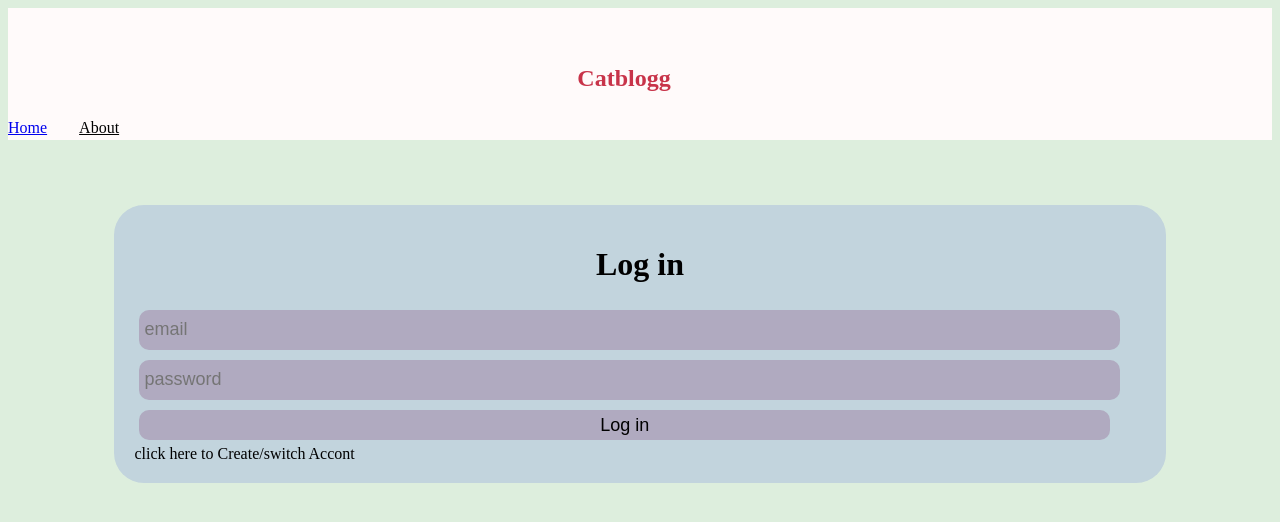
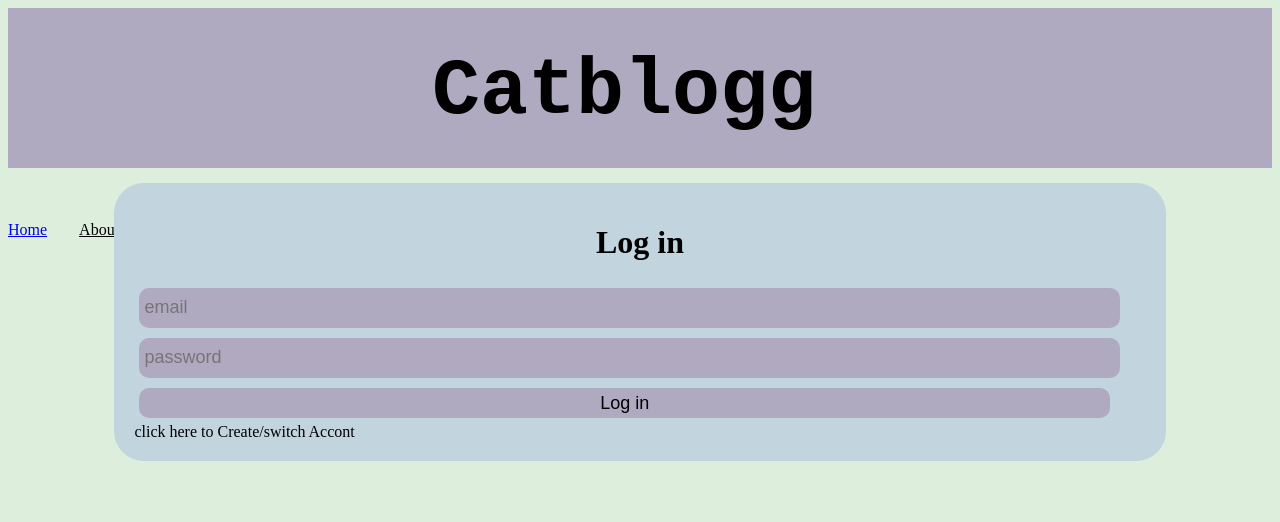
Before and after one commit to Codercat314/facebookLightFrontend, a Vue app: page /about in a window 1280 px wide. Shown: the top 522 px of the page. Built offline with nearby package versions, Linux system fonts and the light colour scheme.

Commit message:
updated app.vue header css

```diff
--- a/src/App.vue
+++ b/src/App.vue
@@ -18,9 +18,9 @@ import { RouterLink, RouterView } from 'vue-router'
 <style scoped>
 header {
   line-height: 1.5;
-  max-height: 100vh;
-  background-color: var(--whiteColor);
-  margin-bottom: 50px;
+  max-height: 20vh;
+  background-color: var(--purple);
+
 }
 
 .logo {
@@ -80,8 +80,9 @@ nav a:first-of-type {
 
   h1{
     text-align: center;
-    color: var(--darkColor);
-
+    color: var(--color-text);
+    font-size: 5em;
+    font-family: 'Courier New', Courier, monospace;
   }
 }
 </style>
```
